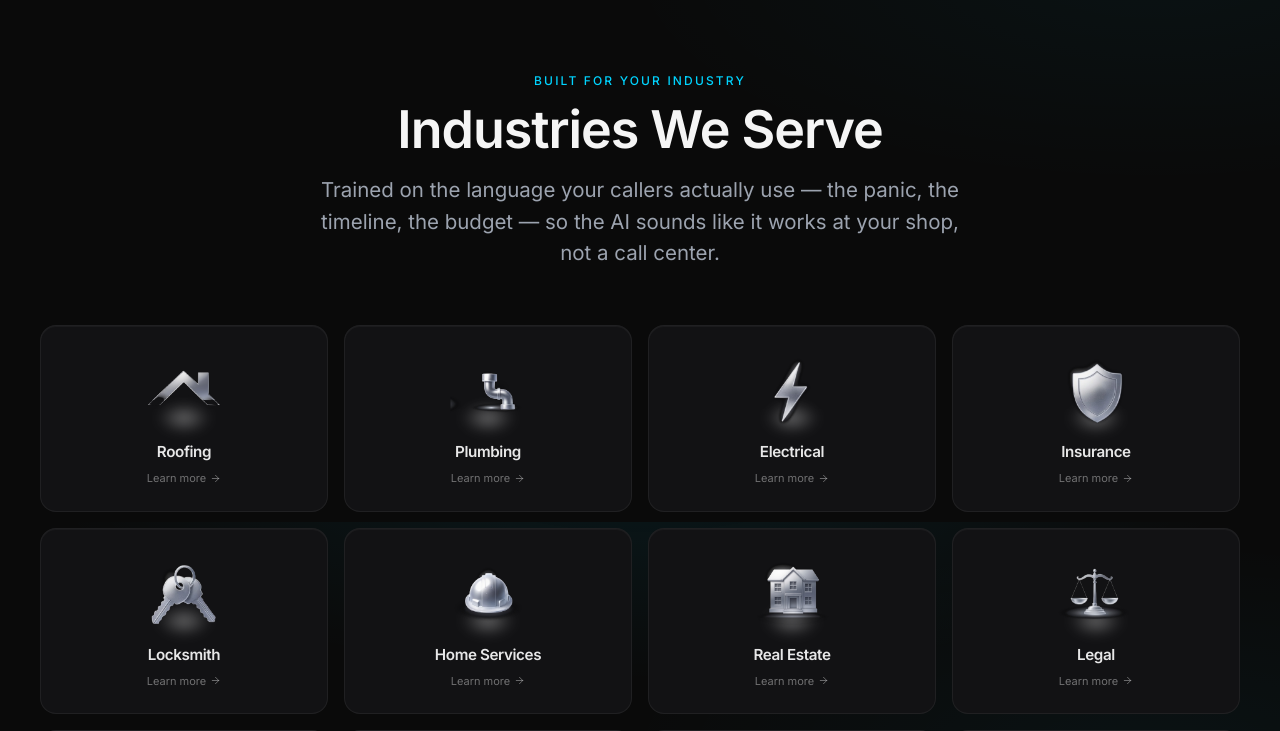
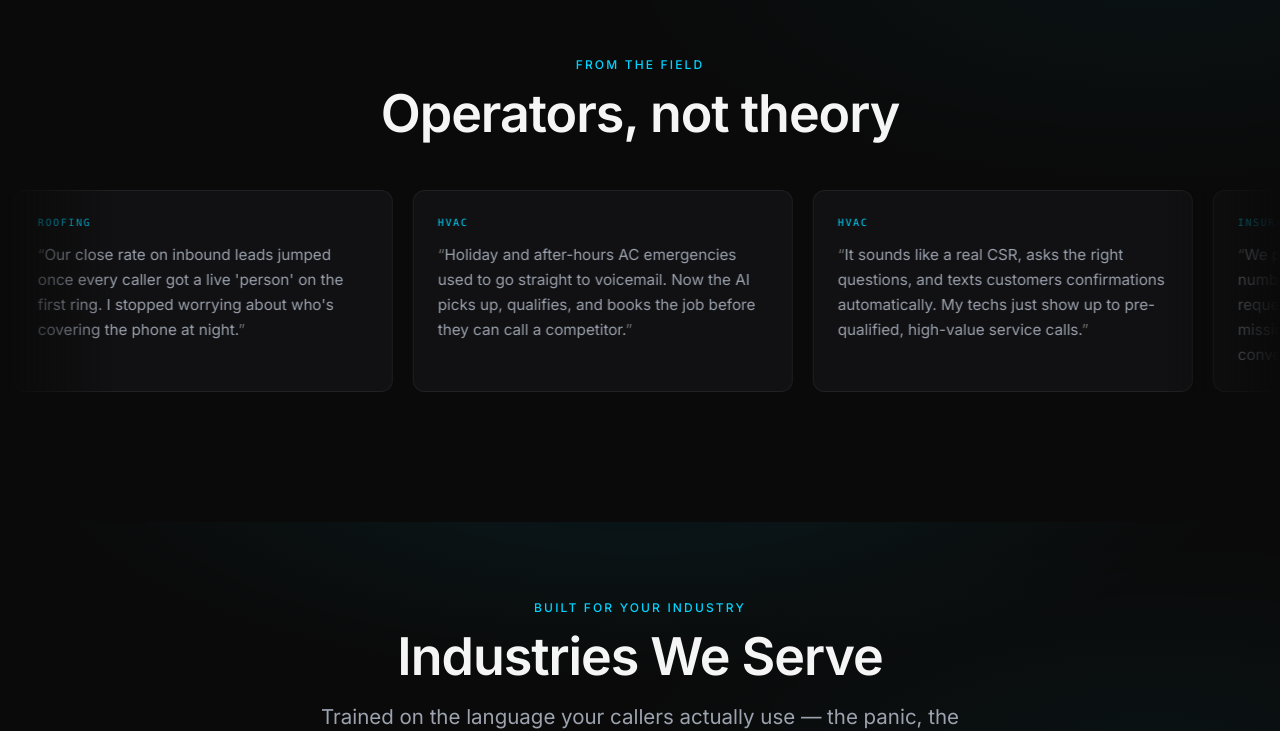
Before and after one commit to MattymBaylor/gms-website-3.0-perplexity, a Next.js app: page / in a window 1280 px wide. Shown: the part 1878-2609 px from the top of the page. Built offline with nearby package versions, Linux system fonts and the light colour scheme.

Commit message:
Homepage: space hero vs See it in action; add testimonial marquee
Increase hero bottom padding so Every Missed Call and See it in action
breathe. Add continuous industry testimonial ticker with soft side fades
(hover to pause; reduced-motion falls back to scroll).

```diff
--- a/app/page.tsx
+++ b/app/page.tsx
@@ -2,6 +2,7 @@ import { Nav } from '@/components/Nav';
 import { Footer } from '@/components/Footer';
 import { Hero } from '@/components/sections/Hero';
 import { VideoExplainer } from '@/components/sections/VideoExplainer';
+import { Testimonials } from '@/components/sections/Testimonials';
 import { Industries } from '@/components/sections/Industries';
 import { CaseStudies } from '@/components/sections/CaseStudies';
 import { LivingFlow } from '@/components/sections/LivingFlow';
@@ -15,27 +16,27 @@ export default function HomePage() {
     <>
       <Nav />
       <main id="main">
-        {/* §1 Hero */}
+        {/* §1 Hero — Every Missed Call… */}
         <Hero />
-        {/* §2 Video Explainer — homepage keeps the original brand explainer;
-            industry pages use the missed-call cut via the component default */}
+        {/* §2 Video Explainer — See it in action (extra top pad vs hero) */}
         <VideoExplainer videoId="6rEDK6LX_AA" />
-        {/* §3 Industries */}
+        {/* §3 Testimonials marquee — side-faded ticker */}
+        <Testimonials />
+        {/* §4 Industries */}
         <Industries />
-        {/* §4 Field Notes — featured article + bounded grid (full library at /blog) */}
+        {/* §5 Field Notes — featured article + bounded grid (full library at /blog) */}
         <CaseStudies />
-        {/* §5 Living Flow — interactive map of AI + human handoffs */}
+        {/* §6 Living Flow — interactive map of AI + human handoffs */}
         <LivingFlow />
-        {/* §6 Free Tools — AI Validation Panel callout */}
+        {/* §7 Free Tools — AI Validation Panel callout */}
         <FreeTools />
-        {/* §7 Email Capture */}
+        {/* §8 Email Capture */}
         <EmailCapture />
-        {/* §8 Primary CTA */}
+        {/* §9 Primary CTA */}
         <PrimaryCTA />
-        {/* §9 FAQ (canonical FAQPage schema lives here) */}
+        {/* §10 FAQ (canonical FAQPage schema lives here) */}
         <FAQ emitSchema />
       </main>
-      {/* §10 Footer */}
       <Footer />
     </>
   );
--- a/components/sections/Hero.tsx
+++ b/components/sections/Hero.tsx
@@ -14,7 +14,7 @@ const CAPABILITIES = [
 export function Hero() {
   return (
     <section
-      className="relative overflow-hidden pt-32 pb-20 md:pt-40 md:pb-28"
+      className="relative overflow-hidden pt-32 pb-28 md:pt-40 md:pb-40"
       aria-labelledby="hero-heading"
     >
       {/* Ambient glow behind the hero */}
--- /dev/null
+++ b/components/sections/Testimonials.tsx
@@ -0,0 +1,179 @@
+'use client';
+
+/**
+ * Continuous testimonial ticker — industry-labeled quotes on a seamless
+ * marquee (items rendered twice, translateX -50%). Soft edge fades so the
+ * strip dissolves into the page margins. Hover pauses; reduced-motion users
+ * get a static horizontal scroll.
+ */
+
+export interface Testimonial {
+  industry: string;
+  quote: string;
+}
+
+const TESTIMONIALS: Testimonial[] = [
+  {
+    industry: 'Roofing',
+    quote:
+      "We went from missing storm-season calls to having our phone answered instantly, every time. The AI books inspections while my crew's still on the roof.",
+  },
+  {
+    industry: 'Roofing',
+    quote:
+      "Our close rate on inbound leads jumped once every caller got a live 'person' on the first ring. I stopped worrying about who's covering the phone at night.",
+  },
+  {
+    industry: 'HVAC',
+    quote:
+      'Holiday and after-hours AC emergencies used to go straight to voicemail. Now the AI picks up, qualifies, and books the job before they can call a competitor.',
+  },
+  {
+    industry: 'HVAC',
+    quote:
+      'It sounds like a real CSR, asks the right questions, and texts customers confirmations automatically. My techs just show up to pre-qualified, high-value service calls.',
+  },
+  {
+    industry: 'Insurance',
+    quote:
+      "We plugged the AI into our existing phone number and it started capturing quote requests we didn't even know we were missing. Our producers now walk into conversations already pre-qualified.",
+  },
+  {
+    industry: 'Insurance',
+    quote:
+      'Clients get immediate reassurance when something goes wrong, instead of waiting on hold or leaving a voicemail. That alone has cut down on angry follow-up calls.',
+  },
+  {
+    industry: 'Plumbing',
+    quote:
+      "Weekend backups and emergency leaks are now our best jobs instead of our biggest headaches. The AI calmly walks customers through the issue and gets us on the schedule in minutes.",
+  },
+  {
+    industry: 'Plumbing',
+    quote:
+      "We didn't change our ads at all — just stopped losing the calls they generated. Revenue went up, and my office manager finally got her evenings back.",
+  },
+  {
+    industry: 'Electrical',
+    quote:
+      "Homeowners don't care if it's AI or a person; they care that someone answers and gets them on the calendar. This does that without ever getting tired.",
+  },
+  {
+    industry: 'Electrical',
+    quote:
+      'After switching it on, our missed-call report basically went to zero. Now even 9 p.m. panel-trouble calls turn into booked estimates instead of lost opportunities.',
+  },
+  {
+    industry: 'Property Management',
+    quote:
+      'Tenants get someone answering 24/7, logging every detail, and routing it to the right team. My maintenance coordinator went from drowning in voicemails to simply prioritizing jobs.',
+  },
+  {
+    industry: 'Property Management',
+    quote:
+      'Emergency calls no longer depend on who happens to be near the phone. The AI captures everything, texts updates, and keeps our owners and tenants calm and informed.',
+  },
+];
+
+function Card({ t, dup }: { t: Testimonial; dup: boolean }) {
+  return (
+    <figure
+      className="tm-card w-[min(85vw,340px)] shrink-0 rounded-card border border-border bg-bg-card/70 p-5 sm:w-[min(70vw,380px)] sm:p-6"
+      aria-hidden={dup || undefined}
+    >
+      <p className="font-mono text-[10px] font-medium uppercase tracking-[0.16em] text-accent">
+        {t.industry}
+      </p>
+      <blockquote className="mt-3 text-sm leading-relaxed text-ink-muted sm:text-[0.95rem] sm:leading-[1.65]">
+        <span className="text-ink/40" aria-hidden="true">
+          “
+        </span>
+        {t.quote}
+        <span className="text-ink/40" aria-hidden="true">
+          ”
+        </span>
+      </blockquote>
+    </figure>
+  );
+}
+
+export function Testimonials() {
+  const many = TESTIMONIALS.length > 1;
+  // ~7s per card keeps the ticker readable
+  const durationSec = Math.max(TESTIMONIALS.length * 7, 70);
+
+  return (
+    <section
+      className="section pt-12 pb-16 md:pt-16 md:pb-20"
+      aria-label="Customer testimonials"
+    >
+      <div className="mb-10 text-center md:mb-12">
+        <p className="eyebrow">From the field</p>
+        <h2 className="mt-3 text-h2 font-semibold tracking-tight text-ink md:text-h1">
+          Operators, not theory
+        </h2>
+      </div>
+
+      <div
+        className="tm-viewport relative overflow-hidden"
+        role="group"
+        aria-roledescription="carousel"
+        aria-label="Industry testimonials — auto-scrolling, hover to pause"
+      >
+        {/* Edge fades into page bg */}
+        <div
+          className="pointer-events-none absolute inset-y-0 left-0 z-10 w-12 bg-gradient-to-r from-bg to-transparent sm:w-20 md:w-28"
+          aria-hidden="true"
+        />
+        <div
+          className="pointer-events-none absolute inset-y-0 right-0 z-10 w-12 bg-gradient-to-l from-bg to-transparent sm:w-20 md:w-28"
+          aria-hidden="true"
+        />
+
+        <div
+          className="tm-track flex w-max gap-4 px-2 sm:gap-5"
+          style={{ ['--tm-dur' as string]: `${durationSec}s` }}
+        >
+          {TESTIMONIALS.map((t, i) => (
+            <Card key={`a-${i}`} t={t} dup={false} />
+          ))}
+          {many &&
+            TESTIMONIALS.map((t, i) => (
+              <Card key={`b-${i}`} t={t} dup />
+            ))}
+        </div>
+      </div>
+
+      <style>{`
+        @keyframes tm-marquee {
+          from { transform: translateX(0); }
+          to { transform: translateX(-50%); }
+        }
+        .tm-track {
+          animation: tm-marquee var(--tm-dur, 80s) linear infinite;
+          will-change: transform;
+        }
+        .tm-viewport:hover .tm-track,
+        .tm-viewport:focus-within .tm-track {
+          animation-play-state: paused;
+        }
+        @media (prefers-reduced-motion: reduce) {
+          .tm-track {
+            animation: none;
+          }
+          .tm-viewport {
+            overflow-x: auto;
+            -webkit-overflow-scrolling: touch;
+            scroll-snap-type: x mandatory;
+          }
+          .tm-card {
+            scroll-snap-align: start;
+          }
+          .tm-card[aria-hidden="true"] {
+            display: none;
+          }
+        }
+      `}</style>
+    </section>
+  );
+}
```
